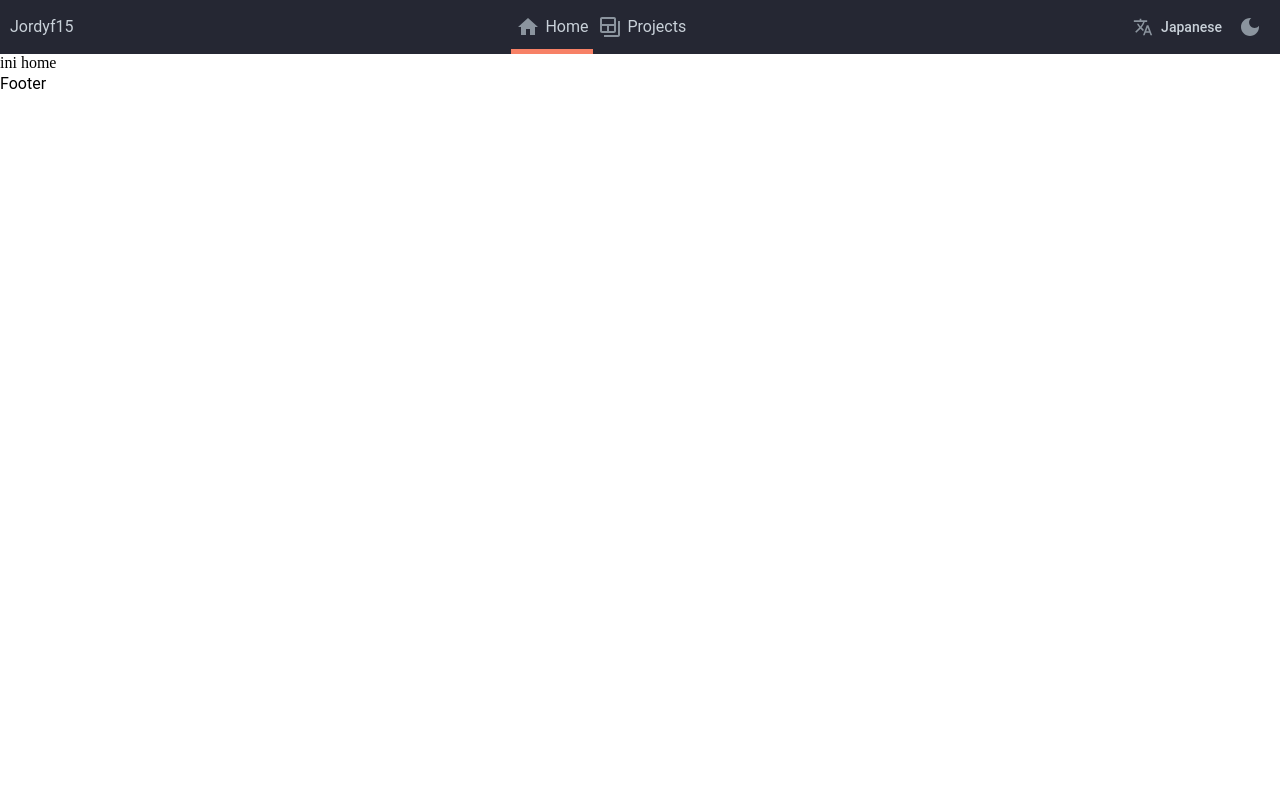
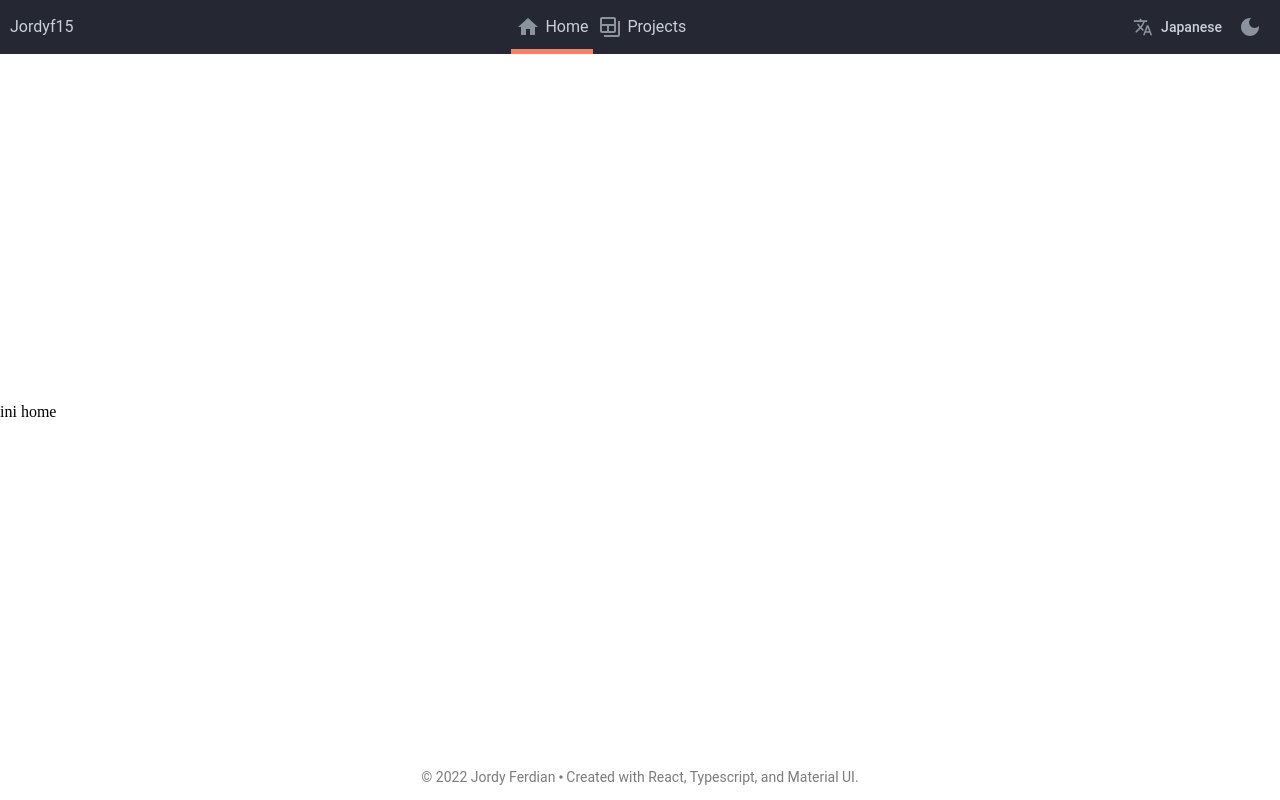
Before and after one commit to jordyf15/portfolio, a React (Create React App) app: page / in a window 1280 px wide. Built offline with nearby package versions, Linux system fonts and the light colour scheme.

Commit message:
created basic footer

```diff
--- a/src/App.tsx
+++ b/src/App.tsx
@@ -15,7 +15,11 @@ function App() {
   return (
     <ThemeProvider theme={appTheme}>
       <BrowserRouter>
-        <Stack direction="column">
+        <Stack
+          direction="column"
+          minHeight="100vh"
+          justifyContent="space-between"
+        >
           <Header />
           <Routes>
             <Route path="/projects" element={<ProjectPage />} />
--- a/src/components/Footer.tsx
+++ b/src/components/Footer.tsx
@@ -1,12 +1,20 @@
-import React from "react";
-import {Typography} from "@mui/material";
+import { Circle } from "@mui/icons-material";
+import { Typography } from "@mui/material";
 
 const Footer = () => {
   return (
-    <Typography>
-      Footer
+    <Typography
+      color="#7B7B7B"
+      fontSize="14px"
+      textAlign="center"
+      mb="15px"
+      lineHeight="unset"
+    >
+      © 2022 Jordy Ferdian{" "}
+      <Circle sx={{ fontSize: "4px", position: "relative", bottom: "3px" }} />{" "}
+      Created with React, Typescript, and Material UI.
     </Typography>
-  )
-}
+  );
+};
 
 export default Footer;
--- a/src/index.css
+++ b/src/index.css
@@ -1,6 +1,7 @@
 body {
   margin: 0;
   padding: 0;
+  min-height: 100vh;
 }
 
 * {
```
